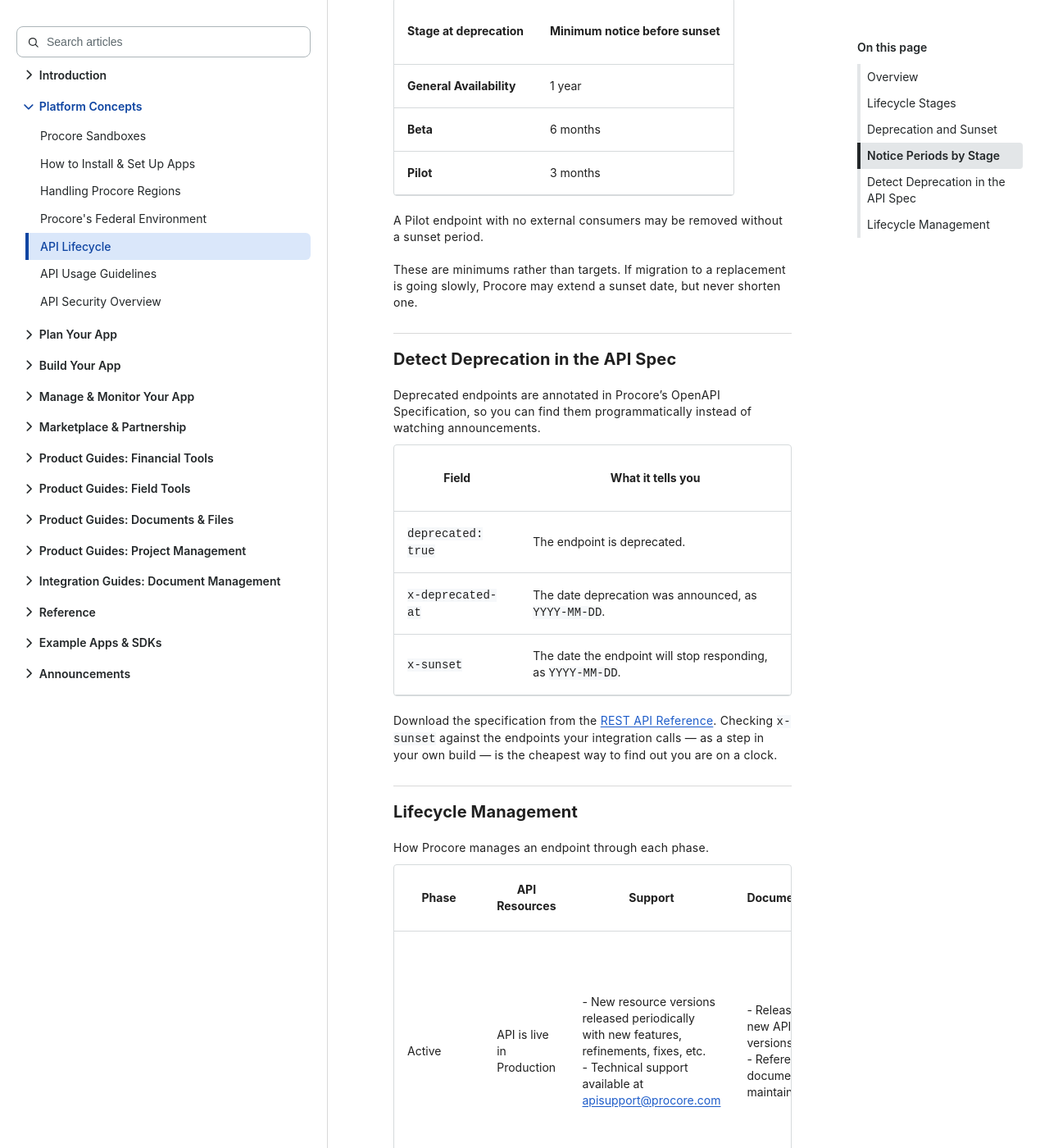
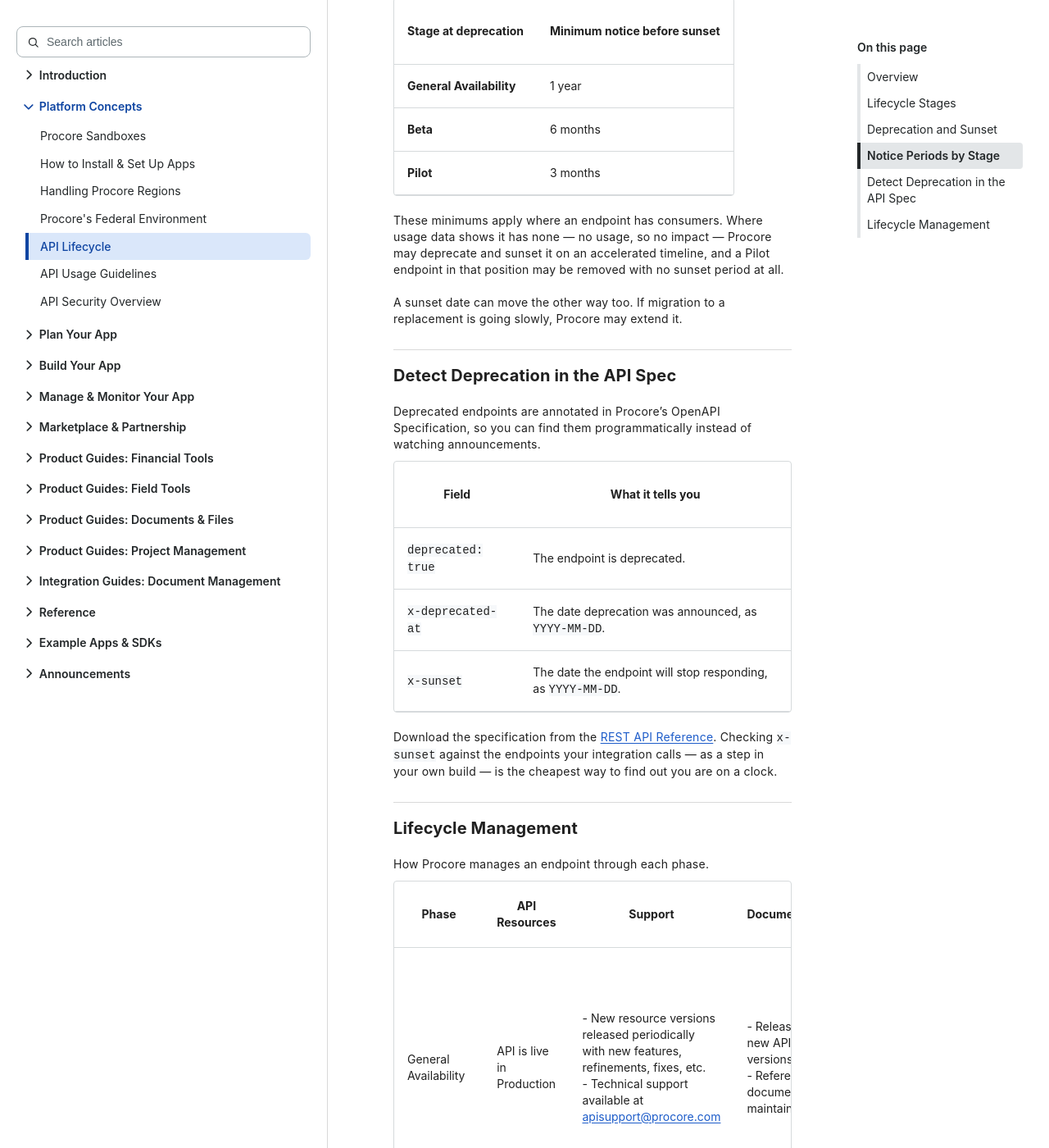
Before and after one commit to procore/documentation, a Jekyll site: the page built from getting_started/rest_api_lifecycle.md, in a window 1280 px wide and 1400 px high, scrolled down 1332 px. Shown: the whole window at 82% size. Built offline with Jekyll 4.4.1, drawn with Linux system fonts in a browser that asks for light colours; comment, search, counter and statistics services are not loaded.

Commit message:
docs: allow accelerated sunset where there is no usage, and unify the GA label
Two corrections.

The Lifecycle Management table said "Active" while the stages section
above it said "General Availability" for the same thing. Now both say
General Availability.

I had written that Procore "may extend a sunset date, but never shorten
one". That was inferred from the policy line about adjusting the date
when adoption of a replacement is insufficient, and it is wrong in the
other direction: where usage data shows an endpoint has no consumers,
and so no impact, deprecation and sunset may run on an accelerated
timeline. The section now states that, keeps the extension case, and
folds the zero-consumer Pilot carve-out in as the strongest form of the
same rule rather than a separate exception.

Co-Authored-By: Claude Opus 5 <noreply@anthropic.com>

```diff
--- a/getting_started/rest_api_lifecycle.md
+++ b/getting_started/rest_api_lifecycle.md
@@ -44,9 +44,9 @@ How much notice you get depends on the stage the endpoint was in when its deprec
 | **Beta** | 6 months |
 | **Pilot** | 3 months |
 
-A Pilot endpoint with no external consumers may be removed without a sunset period.
+These minimums apply where an endpoint has consumers. Where usage data shows it has none — no usage, so no impact — Procore may deprecate and sunset it on an accelerated timeline, and a Pilot endpoint in that position may be removed with no sunset period at all.
 
-These are minimums rather than targets. If migration to a replacement is going slowly, Procore may extend a sunset date, but never shorten one.
+A sunset date can move the other way too. If migration to a replacement is going slowly, Procore may extend it.
 
 <div class="details-bottom-spacing"></div>
 
@@ -72,7 +72,7 @@ How Procore manages an endpoint through each phase.
 
 | Phase      | API Resources                             | Support                                                                                                                                                | Documentation                                                            | Change Notification                                                                                                                         |
 | ---------- | ----------------------------------------- | ------------------------------------------------------------------------------------------------------------------------------------------------------ | ------------------------------------------------------------------------ | ------------------------------------------------------------------------------------------------------------------------------------------- |
-| Active     | API is live in Production                 | - New resource versions released periodically with new features, refinements, fixes, etc.<br>- Technical support available at <apisupport@procore.com> | - Released with new API versions<br>- Reference documentation maintained | - Changelog entries published for updates to resource endpoints<br> - Developer Portal notifications covering new resource version releases |
+| General Availability | API is live in Production       | - New resource versions released periodically with new features, refinements, fixes, etc.<br>- Technical support available at <apisupport@procore.com> | - Released with new API versions<br>- Reference documentation maintained | - Changelog entries published for updates to resource endpoints<br> - Developer Portal notifications covering new resource version releases |
 | Deprecated | API is live in Production                 | - Fixes deployed as needed<br>- No new development<br>- Technical support available at <apisupport@procore.com>                                        | - Endpoint reference pages marked as 'Deprecated'                        | - Developer Portal notification and announcement prior to deprecation<br> - Changelog entries published only for fixes and related changes  |
 | Sunset     | API is no longer accessible in Production | - Support no longer provided                                                                                                                           | - Reference pages no longer accessible in Production                     | - Developer Portal notification and announcement prior to sunset<br> - Final sunset announcement                                            |
 
```
